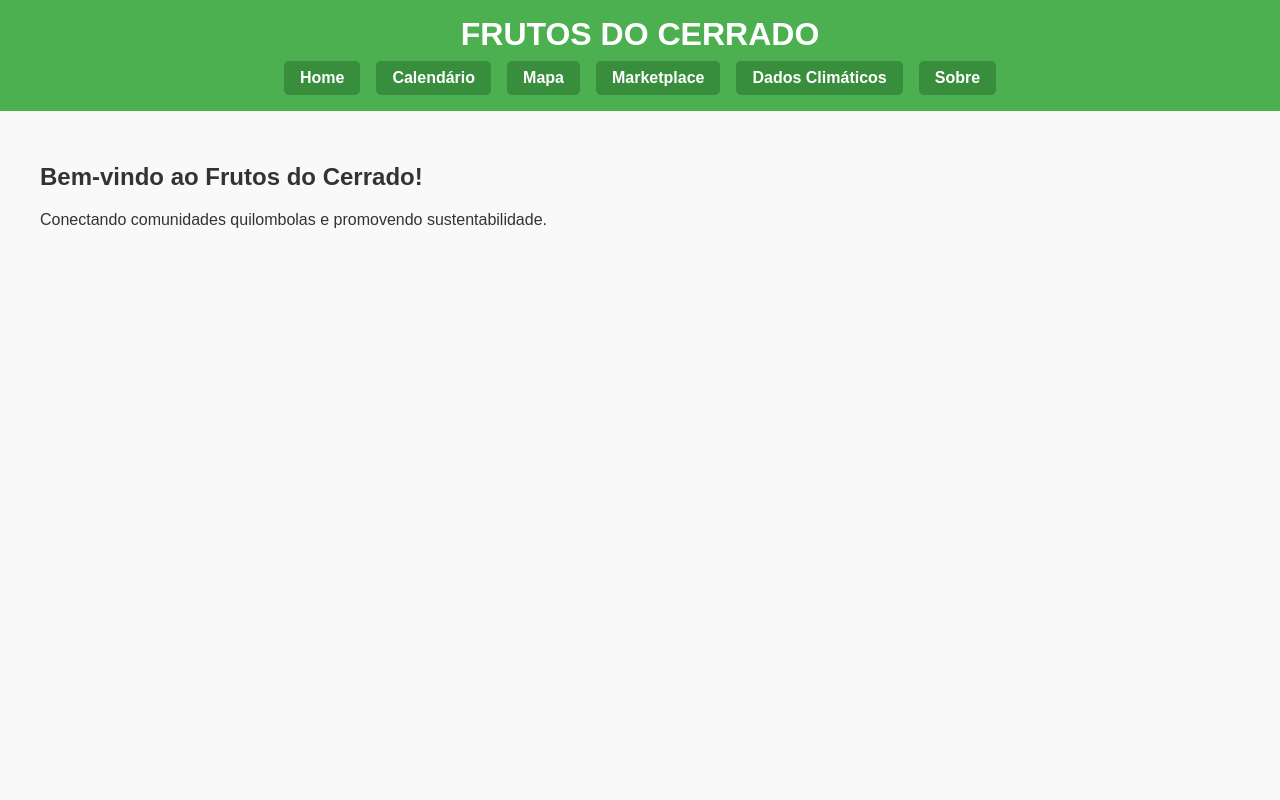
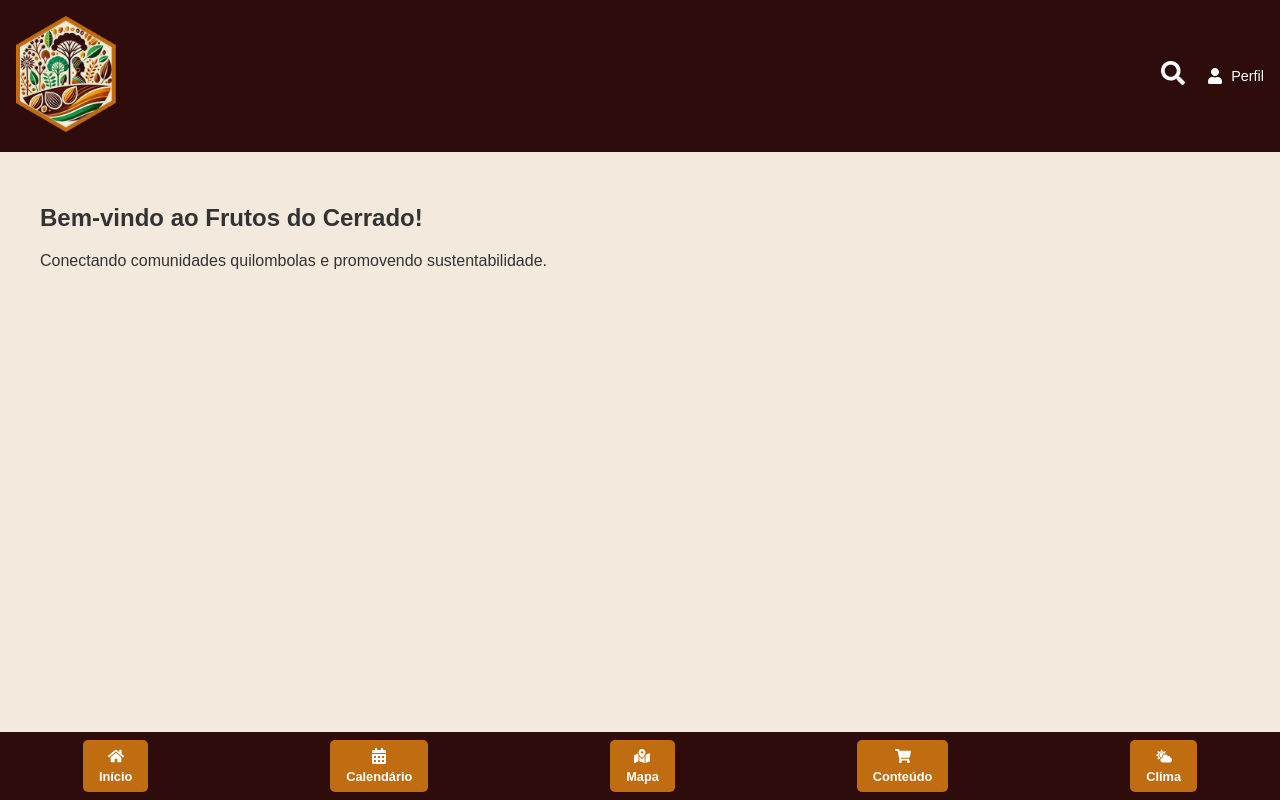
Before and after one commit to Jhaysavi/frutos-do-cerrado, a React (Vite) app: page / in a window 1280 px wide. Built offline with nearby package versions, Linux system fonts and the light colour scheme.

Commit message:
style: adjust css colors/positions

```diff
--- a/package.json
+++ b/package.json
@@ -15,6 +15,7 @@
     "leaflet": "^1.9.4",
     "react": "^18.3.1",
     "react-dom": "^18.3.1",
+    "react-icons": "^5.3.0",
     "react-leaflet": "^4.2.1",
     "react-router-dom": "^7.0.1"
   },
--- a/src/App.jsx
+++ b/src/App.jsx
@@ -1,4 +1,6 @@
-import { BrowserRouter as Router, Routes, Route } from 'react-router-dom';
+import { BrowserRouter as Router, Routes, Route, Link } from 'react-router-dom';
+import { useState } from 'react';
+import { FaHome, FaCalendarAlt, FaMapMarkedAlt, FaShoppingCart, FaCloudSun, FaUser, FaSearch } from 'react-icons/fa';
 import Home from '/src/pages/Home';
 import Calendar from '/src/components/Calendar';
 import Map from '/src/components/Map';
@@ -8,20 +10,29 @@ import About from '/src/pages/About';
 import NotFound from '/src/pages/ NotFound.jsx';
 
 function App() {
+    const [showSearch, setShowSearch] = useState(false);
+
     return (
         <Router>
             <div className="App">
-                <header>
-                    <h1>Frutos do Cerrado</h1>
-                    <nav>
-                        <a href="/">Home</a>
-                        <a href="/calendar">Calendário</a>
-                        <a href="/map">Mapa</a>
-                        <a href="/marketplace">Marketplace</a>
-                        <a href="/climate-alert">Dados Climáticos</a>
-                        <a href="/about">Sobre</a>
-                    </nav>
+                {/* Top Header */}
+                <header className="top-header">
+                    <div className="logo-container">
+                        <img src="logo.png" alt="logo frutos do cerrado" className="logo" />
+                    </div>
+                    <div className="actions">
+                        <button className="search-icon" onClick={() => setShowSearch(!showSearch)}>
+                            <FaSearch />
+                        </button>
+                        {showSearch && <input type="text" placeholder="Buscar..." className="search-input" />}
+                        <div className="profile">
+                            <FaUser />
+                            <span>Perfil</span>
+                        </div>
+                    </div>
                 </header>
+
+                {/* Main Content */}
                 <main>
                     <Routes>
                         <Route path="/" element={<Home />} />
@@ -33,6 +44,30 @@ function App() {
                         <Route path="*" element={<NotFound />} />
                     </Routes>
                 </main>
+
+                {/* Bottom Navigation */}
+                <nav className="bottom-nav">
+                    <Link to="/" className="nav-item">
+                        <FaHome />
+                        <span>Início</span>
+                    </Link>
+                    <Link to="/calendar" className="nav-item">
+                        <FaCalendarAlt />
+                        <span>Calendário</span>
+                    </Link>
+                    <Link to="/map" className="nav-item">
+                        <FaMapMarkedAlt />
+                        <span>Mapa</span>
+                    </Link>
+                    <Link to="/marketplace" className="nav-item">
+                        <FaShoppingCart />
+                        <span>Conteúdo</span>
+                    </Link>
+                    <Link to="/climate-alert" className="nav-item">
+                        <FaCloudSun />
+                        <span>Clima</span>
+                    </Link>
+                </nav>
             </div>
         </Router>
     );
--- a/src/index.css
+++ b/src/index.css
@@ -8,25 +8,88 @@ body, h1, nav, a {
 body {
   font-family: 'Arial', sans-serif;
   color: #333;
-  background-color: #f9f9f9;
+  background-color: #F3E9DD;
 }
 
 /* Header */
-header {
-  background-color: #4caf50;
+.top-header {
+  background-color: #2F0C0C;
   color: white;
   padding: 1rem;
   display: flex;
-  flex-direction: column;
+  justify-content: space-between;
   align-items: center;
 }
 
-header h1 {
-  font-size: 2rem;
-  margin-bottom: 0.5rem;
-  text-transform: uppercase;
-  font-weight: bold;
+.logo-container .logo {
+  width: 100px;
 }
+
+.actions {
+  display: flex;
+  align-items: center;
+  gap: 1rem;
+}
+
+.search-icon {
+  background: none;
+  border: none;
+  color: white;
+  font-size: 1.5rem;
+  cursor: pointer;
+}
+
+.search-input {
+  border: none;
+  padding: 0.5rem;
+  border-radius: 5px;
+  outline: none;
+}
+
+.profile {
+  display: flex;
+  align-items: center;
+  gap: 0.5rem;
+}
+
+.profile span {
+  font-size: 0.9rem;
+}
+
+/* Conteúdo */
+.content {
+  flex: 1;
+  padding: 1rem;
+  overflow-y: auto;
+}
+
+/* Navegação Inferior */
+.bottom-nav {
+  background-color: #2F0C0C;
+  display: flex;
+  justify-content: space-around;
+  align-items: center;
+  padding: 0.5rem 0;
+  position: fixed;
+  bottom: 0;
+  width: 100%;
+  color: white;
+}
+
+.nav-item {
+  text-decoration: none;
+  color: white;
+  text-align: center;
+  display: flex;
+  flex-direction: column;
+  align-items: center;
+  gap: 0.3rem;
+}
+
+.nav-item span {
+  font-size: 0.8rem;
+}
+
 
 /* Menu */
 nav {
@@ -42,13 +105,13 @@ nav a {
   font-weight: bold;
   color: white;
   padding: 0.5rem 1rem;
-  background-color: #388e3c;
+  background-color: #C06D11;
   border-radius: 5px;
   transition: background-color 0.3s ease;
 }
 
 nav a:hover {
-  background-color: #2e7d32;
+  background-color: #d3852d;
 }
 
 /* Main */
```
Also changed, not shown: public/logo.png (added), 1 other file (tests, documents, lock files or other folders).
